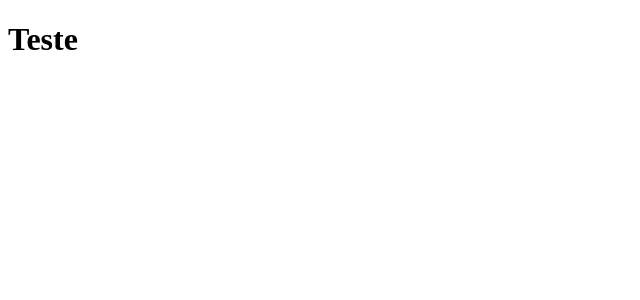
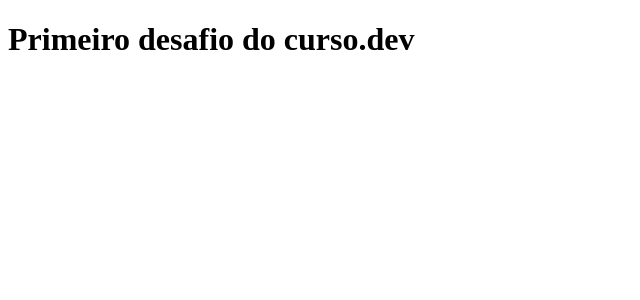
Before and after one commit to Guilherme-S222/clone-tabnews, a Next.js app: page / in a window 1280 px wide. Shown: the top 300 px of the page, without its empty margins (0-640 px from the left). Built offline with nearby package versions, Linux system fonts and the light colour scheme.

Commit message:
adiciona pagina inicial

```diff
--- a/pages/index.js
+++ b/pages/index.js
@@ -1,5 +1,5 @@
 function Home() {
-    return <h1>Teste</h1>
+    return <h1>Primeiro desafio do curso.dev</h1>
 }
 
 export default Home;
```
